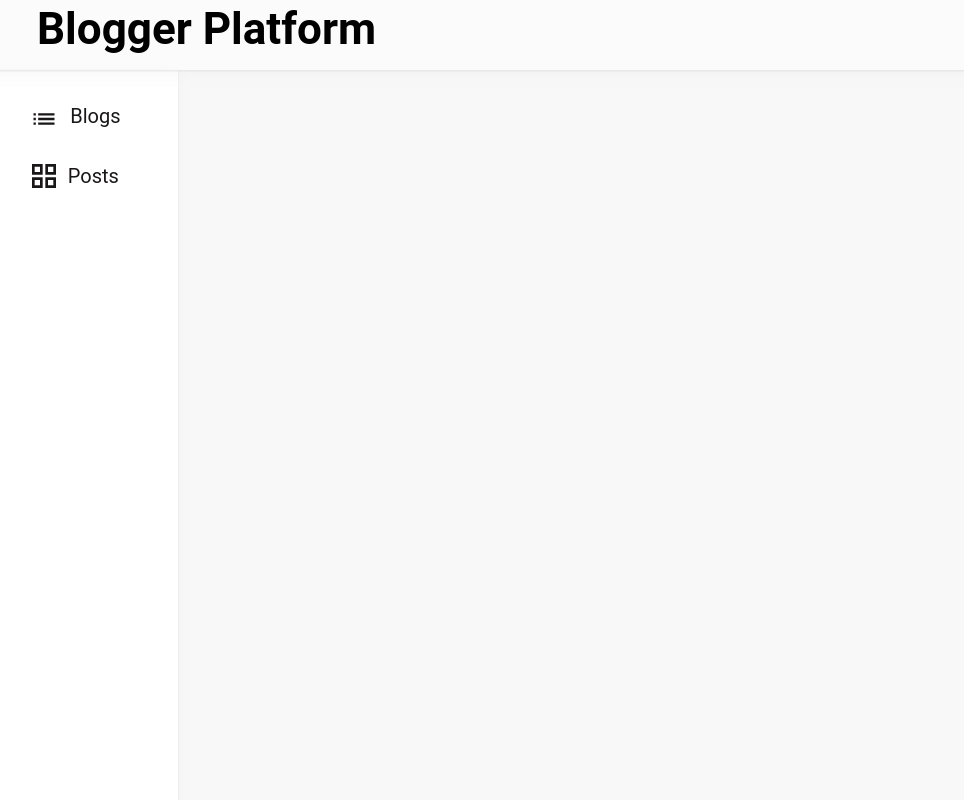
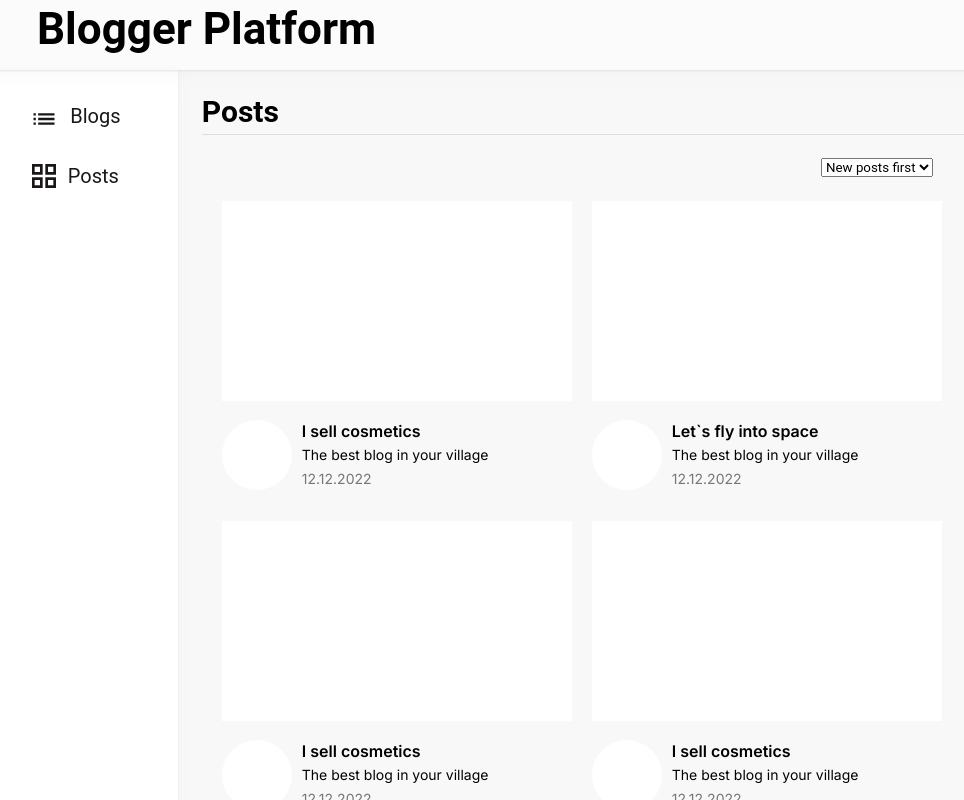
Before and after one commit to vikasatta1/Blogger-Platform, a React (Create React App) app: page /posts in a window 1280 px wide. Shown: the top 800 px of the page, without its empty margins (155-1119 px from the left). Built offline with nearby package versions, Linux system fonts and the light colour scheme.

Commit message:
postItem scss

```diff
--- /dev/null
+++ b/src/components/postItem/PostItem.tsx
@@ -0,0 +1,26 @@
+import React from 'react';
+import {postType} from "../../redux/posts";
+
+const PostItem = ({id, title, shortDescription, content, blogId, blogName, createdAt}: postType) => {
+    return (
+        <div className={'postItem'}>
+            <div className="postItem-imgBig">
+
+            </div>
+            <div className="postItem-description">
+                <div className="description-logo">
+                    <div className={'logo-small'}>
+
+                    </div>
+                </div>
+                <div className="description-text">
+                    <h3>{title}</h3>
+                    <p>The best blog in your village</p>
+                    <p className={'grey-text'}>12.12.2022</p>
+                </div>
+            </div>
+        </div>
+    );
+};
+
+export default PostItem;
--- a/src/pages/HomePosts.tsx
+++ b/src/pages/HomePosts.tsx
@@ -1,10 +1,36 @@
 import React from 'react';
+import PostItem from "../components/postItem/PostItem";
+import {posts} from "../redux/posts";
 
 const HomePosts = () => {
     return (
-        <div>
-
-        </div>
+        <>
+            <div className={'main-header'}>
+                <h2>Posts</h2>
+            </div>
+            <div className={'page-contentPost'}>
+            <div className="select">
+                <select>
+                    <option value="value1">New posts first</option>
+                    <option value="value2">Old posts first</option>
+                </select>
+            </div>
+            <div className='wrap-posts'>
+                {
+                    posts.map((p)=> <PostItem
+                        key={p.id}
+                        id={p.id}
+                        title={p.title}
+                        content={p.content}
+                        blogId={p.blogId}
+                        blogName={p.blogName}
+                        createdAt={p.createdAt}
+                        shortDescription={p.shortDescription}
+                    />)
+                }
+            </div>
+            </div>
+        </>
     );
 };
 
--- /dev/null
+++ b/src/redux/posts.ts
@@ -0,0 +1,66 @@
+export type postType ={
+    id: string,
+    title: string,
+    shortDescription: string,
+    content: string,
+    blogId: string,
+    blogName: string,
+    createdAt: string
+}
+
+export let posts:Array<postType> = [
+    {
+        id: '11',
+        title: 'I sell cosmetics',
+        shortDescription: 'Blog of beauties',
+        content: 'string',
+        blogId: 'string',
+        blogName: 'string',
+        createdAt: 'string'
+    },
+    {
+        id: '11',
+        title: 'Let`s fly into space ',
+        shortDescription: 'Blog of beauties',
+        content: 'string',
+        blogId: 'string',
+        blogName: 'string',
+        createdAt: 'string'
+    },
+    {
+        id: '11',
+        title: 'I sell cosmetics',
+        shortDescription: 'Blog of beauties',
+        content: 'string',
+        blogId: 'string',
+        blogName: 'string',
+        createdAt: 'string'
+    },  {
+        id: '11',
+        title: 'I sell cosmetics',
+        shortDescription: 'Blog of beauties',
+        content: 'string',
+        blogId: 'string',
+        blogName: 'string',
+        createdAt: 'string'
+    },
+    {
+        id: '11',
+        title: 'I sell cosmetics',
+        shortDescription: 'Blog of beauties',
+        content: 'string',
+        blogId: 'string',
+        blogName: 'string',
+        createdAt: 'string'
+    },
+    {
+        id: '11',
+        title: 'I sell cosmetics',
+        shortDescription: 'Blog of beauties',
+        content: 'string',
+        blogId: 'string',
+        blogName: 'string',
+        createdAt: 'string'
+    },
+
+]
--- a/src/scss/_variables.scss
+++ b/src/scss/_variables.scss
@@ -1,4 +1,5 @@
 $color-black:#1A1718;
 $color-white:#FCFBFB;
 $neutral-Dark--30:#737067;
-$neutral-Light-10:rgba(222, 219, 220, 1)
+$neutral-Light-10:rgba(222, 219, 220, 1);
+$color-greyText:#797476;
--- a/src/scss/app.scss
+++ b/src/scss/app.scss
@@ -3,7 +3,8 @@
 
 
 .App{
-
+    font-family: 'Inter', serif;
+    font-style: normal;
     width: 80%;
     margin: 0 auto;
 }
@@ -24,6 +25,12 @@
 .page-content{
     margin-right: 6.4rem;
 }
+.grey-text{
+    color: $color-greyText;
+}
+.page-contentPost{
+
+}
 .button-wrap{
     display: flex;
   justify-content: center;
--- a/src/scss/components/_all.scss
+++ b/src/scss/components/_all.scss
@@ -3,3 +3,5 @@
 @import "./navigation";
 @import "blogsPage";
 @import "blogItem";
+@import "postItem";
+@import "postsPage";
--- /dev/null
+++ b/src/scss/components/_postItem.scss
@@ -0,0 +1,58 @@
+@import '../variables';
+
+.postItem {
+  h3 {
+    font-family: 'Inter';
+    font-style: normal;
+    font-weight: 600;
+    font-size: 16px;
+    line-height: 24px;
+  }
+
+  p {
+    font-family: 'Inter';
+    font-style: normal;
+    font-weight: 400;
+    font-size: 14px;
+    line-height: 24px;
+  }
+
+  width: 35rem;
+  height: 30rem;
+  display: flex;
+  flex-direction: column;
+  margin: 0 0 2rem 2rem;
+  //на сапорте уточнить как убрать отступ у крайнего элемента
+  &:last-child {
+    margin-right: 0;
+  }
+
+  .postItem-imgBig {
+    height: 20rem;
+    background: #fff;
+    margin-bottom: 1.8rem;
+  }
+
+  .postItem-description {
+    display: flex;
+    flex-direction: row;
+    align-items: center;
+
+    .description-logo {
+
+      flex-basis: 20%;
+
+      .logo-small {
+        background: #fff;
+        border-radius: 100%;
+        height: 7rem;
+        width: 7rem;
+      }
+    }
+
+    .description-text {
+      margin-left: 1rem;
+      flex-basis: 77%;
+    }
+  }
+}
--- a/src/scss/components/_postsPage.scss
+++ b/src/scss/components/_postsPage.scss
@@ -0,0 +1,10 @@
+.wrap-posts{
+  display: flex;
+  flex-direction: row;
+  flex-wrap: wrap;
+}
+.select{
+margin: 2.3rem 6.4rem 2.4rem 0;
+  display: flex;
+  justify-content:end;
+}
```
